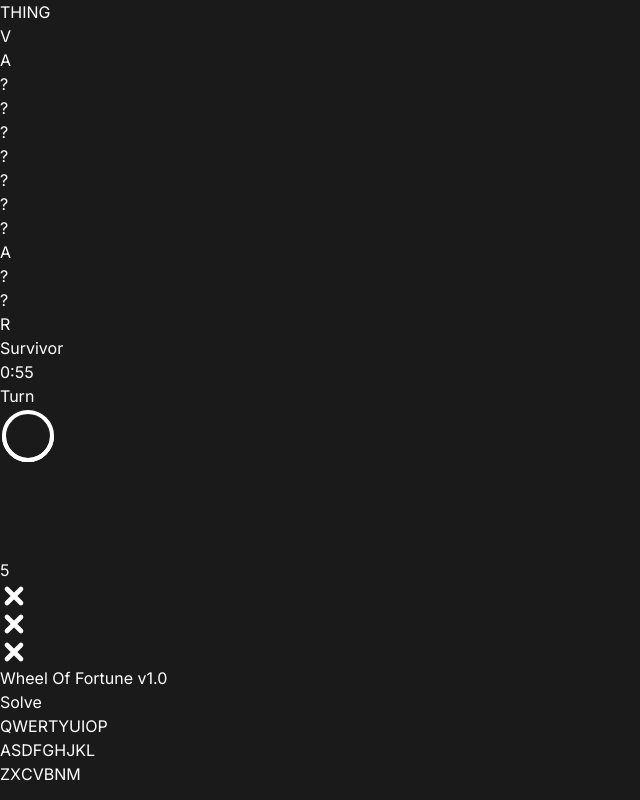
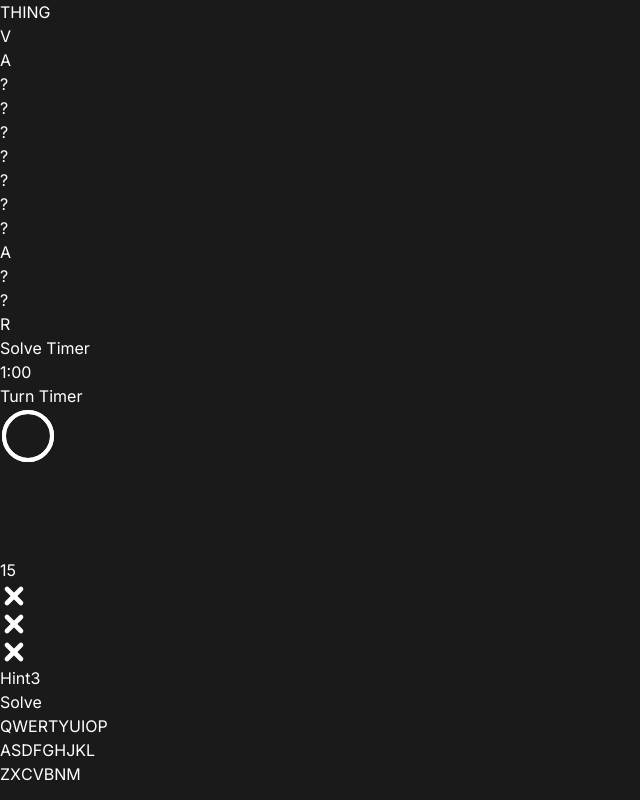
Before and after one commit to NabilPervez/wheel-of-fortune, a React (Vite) app: page / in a window 1280 px wide. Shown: the whole page, without its empty margins (0-640 px from the left). Built offline with nearby package versions, Linux system fonts and the light colour scheme.

Commit message:
add countdown, hints, new timers, and sound effects

```diff
--- a/src/App.tsx
+++ b/src/App.tsx
@@ -1,4 +1,4 @@
-import { useRef, useEffect } from 'react'
+import { useRef, useEffect, useState } from 'react'
 import { PuzzleBoard } from './components/PuzzleBoard'
 import { HUD } from './components/HUD'
 import { VirtualKeyboard } from './components/VirtualKeyboard'
@@ -6,18 +6,45 @@
 import { useSoundEffects } from './hooks/useSoundEffects'
 
 function App() {
-  const { status, currentPuzzle, guessedLetters } = useGameStore()
-  const { startGame, tick, attemptSolve } = useGameActions()
-  const { playCorrect, playWrong, playWin, playLose } = useSoundEffects()
+  const { status, currentPuzzle, guessedLetters, hintsRemaining, turnTimeRemaining } = useGameStore()
+  const { startGame, tick, attemptSolve, useHint, startActiveGameplay } = useGameActions()
+  const { playCorrect, playWrong, playWin, playLose, playCountdown, playGo, playTick } = useSoundEffects()
 
   // Refs to track previous values for sound triggers
   const prevGuessedLetters = useRef<string[]>([])
   const prevStatus = useRef(status)
 
+  // Countdown State handled locally purely for visual/sound
+  const [countdown, setCountdown] = useState<number | null>(null);
+
   // Init game
   useEffect(() => {
     startGame()
   }, [])
+
+  // Handle STARTING state (Countdown)
+  useEffect(() => {
+    if (status === 'STARTING') {
+      setCountdown(5);
+      let count = 5;
+      playCountdown(); // Initial beep
+
+      const timer = setInterval(() => {
+        count--;
+        if (count > 0) {
+          setCountdown(count);
+          playCountdown();
+        } else {
+          setCountdown(null);
+          playGo();
+          startActiveGameplay();
+          clearInterval(timer);
+        }
+      }, 1000);
+
+      return () => clearInterval(timer);
+    }
+  }, [status, playCountdown, playGo, startActiveGameplay]);
 
   // Timer loop
   useEffect(() => {
@@ -38,6 +65,13 @@
     if (status === 'LOST' && prevStatus.current !== 'LOST') playLose();
     prevStatus.current = status;
   }, [status, playWin, playLose]);
+
+  // Turn Timer Ticking Sound (Last 5 seconds)
+  useEffect(() => {
+    if (status === 'PLAYING' && turnTimeRemaining <= 5 && turnTimeRemaining > 0) {
+      playTick();
+    }
+  }, [turnTimeRemaining, status, playTick]);
 
   // Guess Sounds (Letters)
   useEffect(() => {
@@ -90,6 +124,15 @@
   return (
     <div className="h-[100dvh] w-full flex flex-col bg-[#1a1a1a] text-white overflow-hidden relative">
 
+      {/* Countdown Overlay */}
+      {status === 'STARTING' && countdown !== null && (
+        <div className="absolute inset-0 z-50 flex items-center justify-center bg-black/80 backdrop-blur-sm">
+          <div className="text-9xl font-black text-white animate-ping">
+            {countdown}
+          </div>
+        </div>
+      )}
+
       {/* Background Pattern */}
       <div className="absolute inset-0 opacity-20 pointer-events-none bg-[linear-gradient(to_right,#80808012_1px,transparent_1px),linear-gradient(to_bottom,#80808012_1px,transparent_1px)] bg-[size:24px_24px]"></div>
 
@@ -106,9 +149,22 @@
 
       {/* Bottom - Input (Rest of space) */}
       <section className="flex-1 min-h-0 bg-neutral-900 border-t border-white/10 flex flex-col pb-safe-bottom z-20 shadow-[0_-4px_20px_rgba(0,0,0,0.5)]">
+
+        {/* Hint Button Bar (Centered above keyboard) */}
+        <div className="w-full flex justify-center py-2 bg-white/5 border-b border-white/5">
+          <button
+            onClick={useHint}
+            disabled={status !== 'PLAYING' || hintsRemaining <= 0}
+            className="flex items-center gap-2 px-6 py-2 rounded-full bg-blue-600 hover:bg-blue-500 disabled:bg-blue-900/50 disabled:text-blue-200/50 text-white font-bold text-sm tracking-wider uppercase transition-all shadow-[0_0_15px_rgba(37,99,235,0.3)] disabled:shadow-none transform active:scale-95"
+          >
+            <span>Hint</span>
+            <span className="bg-white/20 px-2 rounded text-xs">{hintsRemaining}</span>
+          </button>
+        </div>
+
         <div className="w-full flex justify-between items-center px-4 py-2 border-b border-white/5 bg-white/5">
           <div className="text-[10px] text-gray-500 uppercase tracking-widest">
-            Wheel Of Fortune v1.0
+            {/* Version text removed */}
           </div>
           <div className="flex gap-2">
             {(status === 'WON' || status === 'LOST') && (
--- a/src/components/HUD.tsx
+++ b/src/components/HUD.tsx
@@ -7,7 +7,7 @@
 
     const radius = 24;
     const circumference = radius * 2 * Math.PI;
-    const offset = circumference - (turnTimeRemaining / 10) * circumference;
+    const offset = circumference - (turnTimeRemaining / 15) * circumference;
 
     return (
         <div className="flex flex-col items-center justify-center w-full gap-6 py-4">
@@ -15,7 +15,7 @@
             <div className="flex items-end gap-12">
                 {/* Global Timer */}
                 <div className="flex flex-col items-center gap-1">
-                    <span className="text-[10px] text-gray-400 uppercase tracking-[0.2em]">Survivor</span>
+                    <span className="text-[10px] text-gray-400 uppercase tracking-[0.2em]">Solve Timer</span>
                     <div className={clsx(
                         "text-5xl font-black tabular-nums tracking-tighter transition-colors",
                         globalTimeRemaining <= 10 ? "text-red-500 animate-pulse" : "text-white"
@@ -26,7 +26,7 @@
 
                 {/* Turn Timer (Circular) */}
                 <div className="flex flex-col items-center gap-1">
-                    <span className="text-[10px] text-gray-400 uppercase tracking-[0.2em]">Turn</span>
+                    <span className="text-[10px] text-gray-400 uppercase tracking-[0.2em]">Turn Timer</span>
                     <div className="relative w-14 h-14 flex items-center justify-center">
                         <svg className="w-full h-full -rotate-90 transform">
                             <circle
--- a/src/hooks/useSoundEffects.ts
+++ b/src/hooks/useSoundEffects.ts
@@ -66,5 +66,20 @@
         setTimeout(() => playTone(200, 'triangle', 0.5, 0.2), 400);
     }, [playTone]);
 
-    return { playCorrect, playWrong, playWin, playLose };
+    const playCountdown = useCallback(() => {
+        // Short tick for countdown
+        playTone(600, 'sine', 0.1, 0.2);
+    }, [playTone]);
+
+    const playGo = useCallback(() => {
+        // High pitch GO
+        playTone(1000, 'sine', 0.4, 0.3);
+    }, [playTone]);
+
+    const playTick = useCallback(() => {
+        // Woodblock tick
+        playTone(400, 'square', 0.05, 0.05);
+    }, [playTone]);
+
+    return { playCorrect, playWrong, playWin, playLose, playCountdown, playGo, playTick };
 };
--- a/src/store/useGameStore.ts
+++ b/src/store/useGameStore.ts
@@ -1,7 +1,7 @@
 import { create } from 'zustand';
 import puzzlesData from '../data/puzzles.json';
 
-export type GameStatus = 'IDLE' | 'PLAYING' | 'PAUSED' | 'WON' | 'LOST';
+export type GameStatus = 'IDLE' | 'STARTING' | 'PLAYING' | 'PAUSED' | 'WON' | 'LOST';
 
 export interface Puzzle {
     id: string;
@@ -17,11 +17,14 @@
     strikes: number;
     globalTimeRemaining: number;
     turnTimeRemaining: number;
+    hintsRemaining: number;
 
     actions: {
         startGame: () => void;
+        startActiveGameplay: () => void;
         guessLetter: (letter: string) => void;
         attemptSolve: (phrase: string) => void;
+        useHint: () => void;
         tick: () => void;
         pauseGame: () => void;
         resumeGame: () => void;
@@ -30,17 +33,15 @@
 }
 
 const GLOBAL_TIME_LIMIT = 60;
-const TURN_TIME_LIMIT = 10;
+const TURN_TIME_LIMIT = 15;
 const MAX_STRIKES = 3;
 
 // Helper to check if won
 const checkWinCondition = (puzzle: Puzzle, guessed: string[]) => {
     const normalizedText = puzzle.text.toUpperCase();
-    // We only care about letters A-Z needed to be guessed
-    // Spaces are ignored in check
     for (const char of normalizedText) {
         if (/[A-Z]/.test(char) && !guessed.includes(char)) {
-            return false; // Found a letter not guessed yet
+            return false;
         }
     }
     return true;
@@ -53,6 +54,7 @@
     strikes: 0,
     globalTimeRemaining: GLOBAL_TIME_LIMIT,
     turnTimeRemaining: TURN_TIME_LIMIT,
+    hintsRemaining: 3,
 
     actions: {
         startGame: () => {
@@ -69,13 +71,21 @@
             const initialGuessed = shuffled.slice(0, 3);
 
             set({
-                status: 'PLAYING',
+                status: 'STARTING', // Countdown state
                 currentPuzzle: randomPuzzle,
                 guessedLetters: initialGuessed,
                 strikes: 0,
                 globalTimeRemaining: GLOBAL_TIME_LIMIT,
                 turnTimeRemaining: TURN_TIME_LIMIT,
+                hintsRemaining: 3
             });
+        },
+
+        startActiveGameplay: () => {
+            const state = get();
+            if (state.status === 'STARTING') {
+                set({ status: 'PLAYING' });
+            }
         },
 
         guessLetter: (letter: string) => {
@@ -121,6 +131,39 @@
                         turnTimeRemaining: TURN_TIME_LIMIT, // Spec says reset turn timer on valid input (guess)
                     });
                 }
+            }
+        },
+
+        useHint: () => {
+            const state = get();
+            if (state.status !== 'PLAYING' || state.hintsRemaining <= 0 || !state.currentPuzzle) return;
+
+            const puzzleText = state.currentPuzzle.text.toUpperCase();
+
+            // Find unrevealed letters (A-Z only)
+            const availableLetters = Array.from(new Set(
+                puzzleText.split('').filter(char =>
+                    /[A-Z]/.test(char) && !state.guessedLetters.includes(char)
+                )
+            ));
+
+            if (availableLetters.length === 0) return;
+
+            // Pick random
+            const randomLetter = availableLetters[Math.floor(Math.random() * availableLetters.length)];
+
+            // Decrement hints and reset turn timer
+            const newGuessed = [...state.guessedLetters, randomLetter];
+
+            set({
+                hintsRemaining: state.hintsRemaining - 1,
+                guessedLetters: newGuessed,
+                turnTimeRemaining: TURN_TIME_LIMIT
+            });
+
+            // Check win condition after hint
+            if (checkWinCondition(state.currentPuzzle, newGuessed)) {
+                set({ status: 'WON' });
             }
         },
 
```
